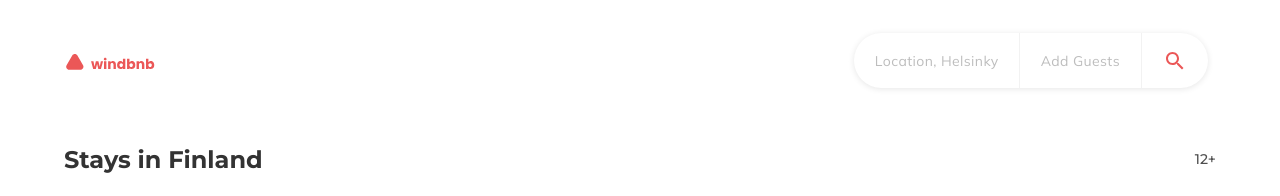
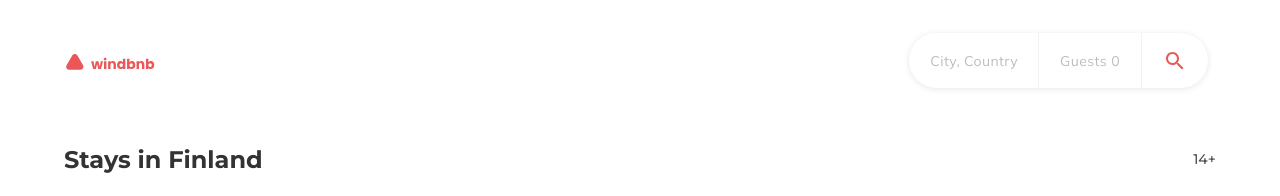
Before and after one commit to BiancaDianaAlexiuc/learnReact, a React (Create React App) app: page / in a window 1280 px wide. Shown: the top 196 px of the page. Built offline with nearby package versions, Linux system fonts and the light colour scheme; grey boxes are pictures that could not be loaded.

Commit message:
Version 1 - Done -> still needs refactor

```diff
--- a/src/App.jsx
+++ b/src/App.jsx
@@ -1,35 +1,318 @@
-import React from "react";
+import React, { useEffect } from "react";
 
 // Styles
 import "./App.scss";
-
+import logo from "./icons/logo.svg";
 
 // COMPONENTS
-import Header from './components/Header';
+// import Header from "./components/Header";
+// import HeaderTabs from "./components/HeaderTabs";
+// import FilterDrawer from "./components/FilterDrawer";
+import CardData from "./components/Card";
+import LocationList from "./components/LocationList";
+import Counter from "./components/Counter";
 
-
-// GENERAL IMPORTS
+// MATERIAL IMPORTS
 import Container from "@mui/material/Container";
 import Grid from "@mui/material/Grid";
+import SearchIcon from "@mui/icons-material/Search";
+import Button from "@mui/material/Button";
+import Box from "@mui/material/Box";
+import ButtonGroup from "@mui/material/ButtonGroup";
+import Drawer from "@mui/material/Drawer";
+import Tabs from "@mui/material/Tabs";
+import Tab from "@mui/material/Tab";
 
 // DATA
-import CardData from './components/Card';
-
 import stays from "./data/stays.json";
 
-
+const TabPanel = ({ children, value, index, ...other }) => {
+  return (
+    <div
+      role="tabpanel"
+      hidden={value !== index}
+      id={`simple-tabpanel-${index}`}
+      aria-labelledby={`simple-tab-${index}`}
+      {...other}
+    >
+      {value === index && <Box sx={{ div: 3 }}>{children}</Box>}
+    </div>
+  );
+};
 
 function App() {
+  const [open, setOpen] = React.useState(false);
+  const [searchClicked, setSearchClicked] = React.useState(false);
+  const [value, setValue] = React.useState(0);
+  const [city, setCity] = React.useState("City");
+  const [country, setCountry] = React.useState("Country");
+  const [adultCount, setAdultsCount] = React.useState(0);
+  const [childCount, setChildCount] = React.useState(0);
+  const [apartmentCount, setApartmentCount] = React.useState(stays.length);
+
+  const maxGuests = adultCount + childCount;
+
+  const handleLocationClick = (el) => {
+    setCity(el.target.dataset.city);
+    setCountry(el.target.dataset.country);
+  };
+
+  const handleChange = (event, newValue) => {
+    setValue(newValue);
+  };
+
+  const incrementAdultCount = () => {
+    setAdultsCount((prevCount) => prevCount + 1);
+  };
+
+  const incrementChildCount = () => {
+    setChildCount((prevCount) => prevCount + 1);
+  };
+
+  const decrementAdultCount = () => {
+    if (adultCount <= 0) {
+      return;
+    } else {
+      setAdultsCount(adultCount - 1);
+    }
+  };
+
+  const decrementChildCount = () => {
+    if (childCount <= 0) {
+      return;
+    } else {
+      setChildCount(childCount - 1);
+    }
+  };
+
+  const handleSearchClick = () => {
+    console.log(city, country, childCount, adultCount);
+    setSearchClicked(true);
+    setOpen(false);
+    setApartmentCount(
+      stays.filter(
+        (apartment) =>
+          apartment.city === city && apartment.maxGuests >= maxGuests
+      ).length
+    );
+  };
+
+  const toggleDrawer = () => {
+    setOpen((prevState) => !prevState);
+  };
+
+  const buttons = [
+    <Button
+      onClick={toggleDrawer}
+      className="c-tabs__btn"
+      key="one"
+      sx={{ border: 0 }}
+    >
+      {city}, {country}
+    </Button>,
+    <Button
+      onClick={toggleDrawer}
+      className="c-tabs__btn"
+      key="two"
+      sx={{
+        borderLeftColor: "#F2F2F2",
+        borderTop: 0,
+        borderBottom: 0,
+        borderRightColor: "#F2F2F2",
+      }}
+    >
+      Guests {childCount + adultCount}
+    </Button>,
+    <Button
+      onClick={handleSearchClick}
+      className="c-tabs__btn"
+      key="three"
+      sx={{
+        borderLeftColor: "#F2F2F2",
+        borderRight: 0,
+        borderTop: 0,
+        borderBottom: 0,
+      }}
+    >
+      <SearchIcon sx={{ color: "#EB5757" }} />
+    </Button>,
+  ];
+
+  // useEffect(() => {
+
+  // });
+
+  const notFilteredCards = (
+    <>
+      {stays.map((item) => (
+        <CardData el={item} key={item.id} />
+      ))}
+    </>
+  );
+
+  const filteredByLocationGuestsCards = (
+    <>
+      {stays
+        .filter(
+          (apartment) =>
+            apartment.city === city && apartment.maxGuests >= maxGuests
+        )
+        .map((item) => {
+          return <CardData el={item} key={item.id} />;
+        })}
+    </>
+  );
+
   return (
     <Container className="App" maxWidth="lg">
-      <Header />
+      {/* <Header /> */}
+      <header className="App-header">
+        <img src={logo} className="App-logo" alt="logo" />
+        {/* <HeaderTabs /> */}
+        <Box
+          sx={{
+            display: "flex",
+            flexDirection: "column",
+            alignItems: "center",
+            "& > *": {
+              m: 1,
+            },
+          }}
+        >
+          <ButtonGroup
+            sx={{ borderRadius: 16, borderColor: "#F2F2F2" }}
+            className="c-tabs__wrapper"
+            size="large"
+            aria-label="large button group"
+          >
+            {buttons}
+          </ButtonGroup>
+          <Drawer anchor={"top"} open={open} onClose={toggleDrawer}>
+            <Box
+              sx={{ height: 460 }}
+              role="presentation"
+              className="drawer-container"
+            >
+              {/* <FilterDrawer /> */}
+              <Box className="c-filter__wrapper">
+                <Box className="c-filter__tabs" sx={{ display: "flex" }}>
+                  <Tabs
+                    value={value}
+                    onChange={handleChange}
+                    aria-label="basic tabs example"
+                    sx={{ width: "100%" }}
+                  >
+                    <Tab
+                      className="c-filter__tab"
+                      sx={{ borderRight: 1, borderColor: "#F2F2F2" }}
+                      label={
+                        <React.Fragment>
+                          <div className="label-wrapper">
+                            <span style={{ fontWeight: 800, fontSize: "9px" }}>
+                              LOCATION
+                            </span>
+                            <p
+                              style={{
+                                fontSize: "14px",
+                                fontWeight: 400,
+                                margin: 0,
+                                lineHeight: "18px",
+                              }}
+                            >
+                              {`${city}, ${country}`}
+                            </p>
+                          </div>
+                        </React.Fragment>
+                      }
+                    />
+                    <Tab
+                      className="c-filter__tab"
+                      sx={{ borderRight: 1, borderColor: "#F2F2F2" }}
+                      label={
+                        <React.Fragment>
+                          <div className="label-wrapper">
+                            <span style={{ fontWeight: 800, fontSize: "9px" }}>
+                              GUESTS
+                            </span>
+                            <p
+                              style={{
+                                fontSize: "14px",
+                                fontWeight: 400,
+                                margin: 0,
+                                lineHeight: "18px",
+                              }}
+                            >
+                              {adultCount + childCount}
+                            </p>
+                          </div>
+                        </React.Fragment>
+                      }
+                    />
+                  </Tabs>
+                  <div className="c-filter__tab c-filter__tab--search">
+                    <Button
+                      onClick={handleSearchClick}
+                      className="search-element"
+                      startIcon={
+                        <SearchIcon
+                          sx={{ color: "#F2F2F2", paddingRight: "5px" }}
+                        />
+                      }
+                    >
+                      Search
+                    </Button>
+                  </div>
+                </Box>
+
+                <TabPanel className="c-filter__panel" value={value} index={0}>
+                  <ul className="c-filter__location-list">
+                    {stays.map((el) => {
+                      return (
+                        <LocationList
+                          location={handleLocationClick}
+                          el={el}
+                          key={el.id}
+                        />
+                      );
+                    })}
+                  </ul>
+                </TabPanel>
+
+                <TabPanel className="c-filter__panel" value={value} index={1}>
+                  <div className="guests-wrapper">
+                    <div className="adults">
+                      <p className="title">Adults</p>
+                      <p className="subtitle">Ages 13 or above</p>
+                      <Counter
+                        count={adultCount}
+                        increment={incrementAdultCount}
+                        decrement={decrementAdultCount}
+                      />
+                    </div>
+
+                    <div className="children">
+                      <p className="title">Children</p>
+                      <p className="subtitle">Ages 2-12</p>
+                      <Counter
+                        count={childCount}
+                        increment={incrementChildCount}
+                        decrement={decrementChildCount}
+                      />
+                    </div>
+                  </div>
+                </TabPanel>
+              </Box>
+            </Box>
+          </Drawer>
+        </Box>
+      </header>
       <div className="c-stays__wrapper">
         <div className="c-stays__header">
           <p className="c-stays__header-title">Stays in Finland</p>
-          <p className="c-stays__header-number">12+</p>
+          <p className="c-stays__header-number">{apartmentCount}+</p>
         </div>
         <Grid container spacing={4}>
-          { stays.map((item) =>  <CardData el={item} key={item.id} /> )}
+          {searchClicked ? filteredByLocationGuestsCards : notFilteredCards}
         </Grid>
       </div>
     </Container>
--- a/src/components/FilterDrawer.jsx
+++ b/src/components/FilterDrawer.jsx
@@ -30,13 +30,14 @@ const TabPanel = ({ children, value, index, ...other }) => {
 
 const FilterDrawer = () => {
   const [value, setValue] = React.useState(0);
-  const [location, setLocation] = React.useState("Location city");
+  const [city, setCity] = React.useState("City");
+  const [country, setCountry] = React.useState("Country");
   const [adultCount, setAdultsCount] = React.useState(0);
   const [childCount, setChildCount] = React.useState(0);
 
   const handleLocationClick = (el) => {
-    console.log("here i am");
-    setLocation(el.target.dataset.location);
+    setCity(el.target.dataset.city);
+    setCountry(el.target.dataset.country);
   };
 
   const handleChange = (event, newValue) => {
@@ -67,6 +68,10 @@ const FilterDrawer = () => {
     }
   };
 
+  const handleSearchClick = () => {
+    console.log(city, country, childCount, adultCount);
+  };
+
   return (
     <Box className="c-filter__wrapper">
       <Box className="c-filter__tabs" sx={{ display: "flex" }}>
@@ -93,7 +98,7 @@ const FilterDrawer = () => {
                       lineHeight: "18px",
                     }}
                   >
-                    {location}
+                    {`${city}, ${country}`}
                   </p>
                 </div>
               </React.Fragment>
@@ -125,6 +130,7 @@ const FilterDrawer = () => {
         </Tabs>
         <div className="c-filter__tab c-filter__tab--search">
           <Button
+            onClick={handleSearchClick}
             className="search-element"
             startIcon={
               <SearchIcon sx={{ color: "#F2F2F2", paddingRight: "5px" }} />
--- a/src/components/LocationList.jsx
+++ b/src/components/LocationList.jsx
@@ -4,7 +4,7 @@ import LocationOnIcon from "@mui/icons-material/LocationOn";
 
 const LocationList = ({ el, location }) => {
   return (
-    <li onClick={location} data-location={`${el.city}, ${el.country}`}>
+    <li onClick={location} data-city={el.city} data-country={el.country}>
       <LocationOnIcon sx={{ color: "#4F4F4F", paddingRight: "10px" }} />
       {`${el.city}, ${el.country}`}
     </li>
```
Also changed, not shown: 1 other file (tests, documents, lock files or other folders).
